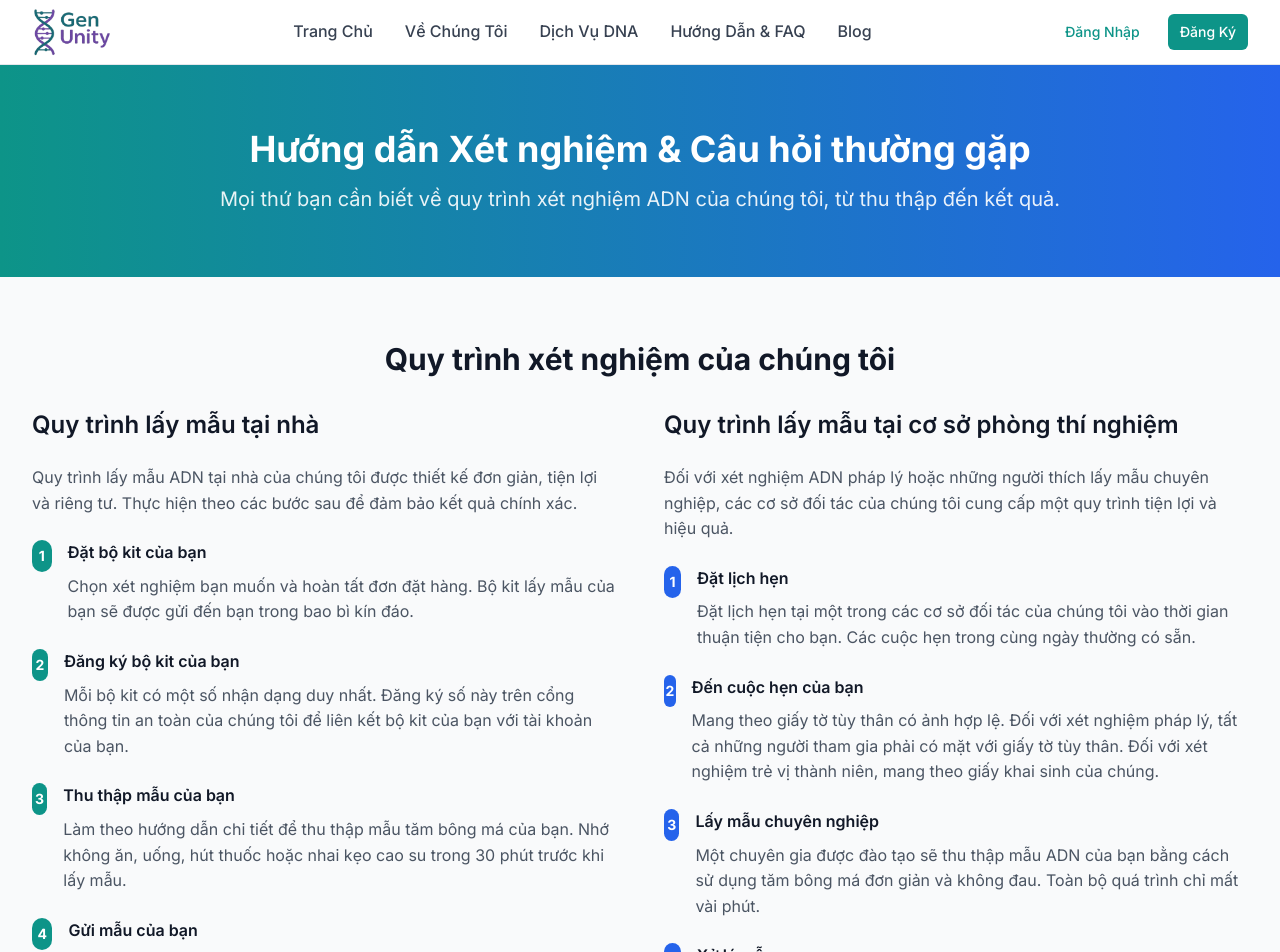
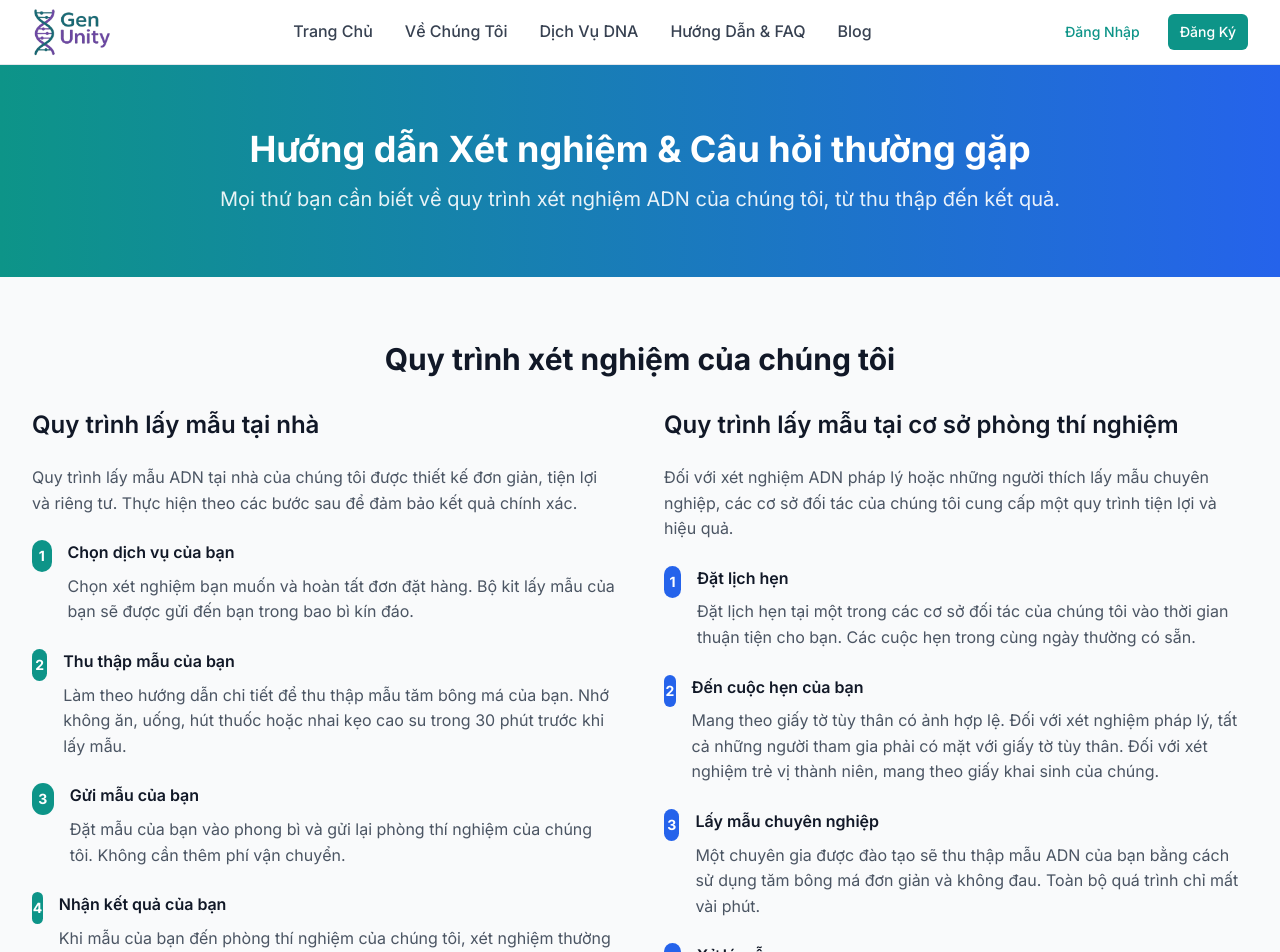
Before and after one commit to bloodline-dna-monorepo/bloodline-dna-frontend, a React (Vite) app: page /guide-faq in a window 1280 px wide. Shown: the top 952 px of the page. Built offline with nearby package versions, Linux system fonts and the light colour scheme.

Commit message:
lần cuối trước khi hội đồng

```diff
--- a/src/pages/GuideAndFAQ.tsx
+++ b/src/pages/GuideAndFAQ.tsx
@@ -110,7 +110,7 @@ const GuideAndFAQ: React.FC = () => {
                     1
                   </div>
                   <div>
-                    <h4 className='font-semibold text-gray-900 mb-2'>Đặt bộ kit của bạn</h4>
+                    <h4 className='font-semibold text-gray-900 mb-2'>Chọn dịch vụ của bạn</h4>
                     <p className='text-gray-600'>
                       Chọn xét nghiệm bạn muốn và hoàn tất đơn đặt hàng. Bộ kit lấy mẫu của bạn sẽ được gửi đến bạn
                       trong bao bì kín đáo.
@@ -118,22 +118,11 @@ const GuideAndFAQ: React.FC = () => {
                   </div>
                 </div>
 
+
+
                 <div className='flex items-start space-x-4'>
                   <div className='w-8 h-8 bg-teal-600 text-white rounded-full flex items-center justify-center font-bold text-sm'>
                     2
-                  </div>
-                  <div>
-                    <h4 className='font-semibold text-gray-900 mb-2'>Đăng ký bộ kit của bạn</h4>
-                    <p className='text-gray-600'>
-                      Mỗi bộ kit có một số nhận dạng duy nhất. Đăng ký số này trên cổng thông tin an toàn của chúng tôi
-                      để liên kết bộ kit của bạn với tài khoản của bạn.
-                    </p>
-                  </div>
-                </div>
-
-                <div className='flex items-start space-x-4'>
-                  <div className='w-8 h-8 bg-teal-600 text-white rounded-full flex items-center justify-center font-bold text-sm'>
-                    3
                   </div>
                   <div>
                     <h4 className='font-semibold text-gray-900 mb-2'>Thu thập mẫu của bạn</h4>
@@ -146,20 +135,20 @@ const GuideAndFAQ: React.FC = () => {
 
                 <div className='flex items-start space-x-4'>
                   <div className='w-8 h-8 bg-teal-600 text-white rounded-full flex items-center justify-center font-bold text-sm'>
-                    4
+                    3
                   </div>
                   <div>
                     <h4 className='font-semibold text-gray-900 mb-2'>Gửi mẫu của bạn</h4>
                     <p className='text-gray-600'>
-                      Đặt mẫu của bạn vào phong bì trả trước và gửi lại phòng thí nghiệm của chúng tôi. Không cần thêm
-                      phí bưu chính.
+                      Đặt mẫu của bạn vào phong bì  và gửi lại phòng thí nghiệm của chúng tôi. Không cần thêm
+                      phí vận chuyển.
                     </p>
                   </div>
                 </div>
 
                 <div className='flex items-start space-x-4'>
                   <div className='w-8 h-8 bg-teal-600 text-white rounded-full flex items-center justify-center font-bold text-sm'>
-                    5
+                    4
                   </div>
                   <div>
                     <h4 className='font-semibold text-gray-900 mb-2'>Nhận kết quả của bạn</h4>
```
